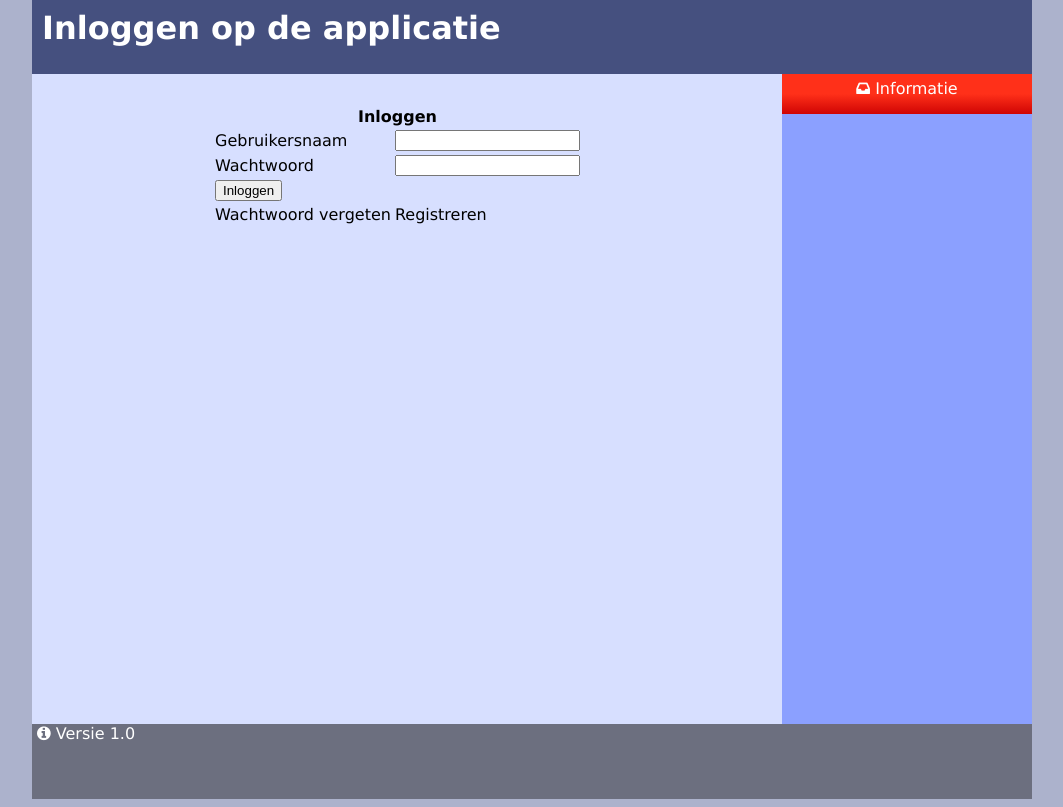
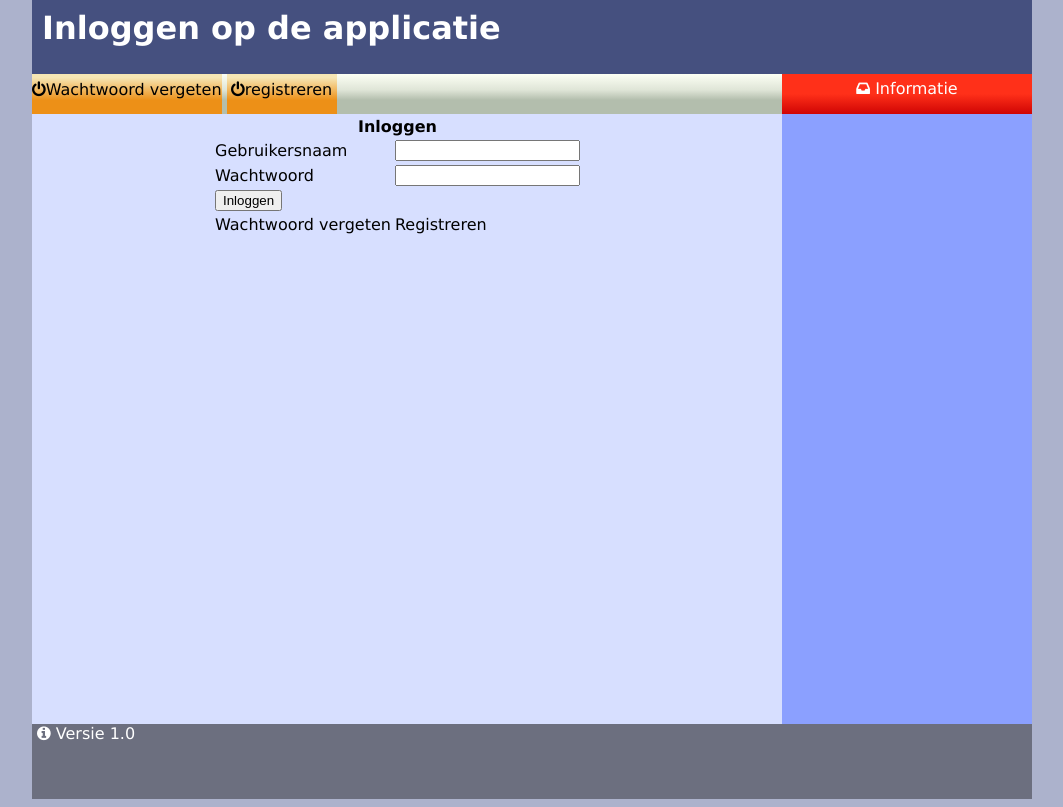
Before and after one commit to Lastje/PW7---ROCAVENTUSAO, a PHP site: template templates/inloggen.php in a window 1280 px wide. Shown: the part 22-829 px from the top of the page, without its empty margins (108-1171 px from the left). Run offline with PHP 8.4, Linux system fonts and the light colour scheme; the template is opened without the code that fills it, so the values that code supplies are empty; some libraries are stand-ins or nearby versions.

Commit message:
minor fix

```diff
--- a/templates/inloggen.php
+++ b/templates/inloggen.php
@@ -12,7 +12,11 @@
 	</div>
 
 	<div class="innerContent">
-		<form id="inlogForm" method="post" action="../../PW7/inloggen/" >
+	<div id="option_menu" >
+			<div class="option_item" style="width:initial;" ><a href="../../PW7/wachtwoordvergeten/"><i class="fa fa-power-off" ></i>Wachtwoord vergeten</a></div>
+			<div class="option_item"><a href="../../PW7/registreren/"><i class="fa fa-power-off"></i>registreren</a></div>
+	</div>
+		<form style="margin-top:40px;" id="inlogForm" method="post" action="../../PW7/inloggen/" >
 		<table>
 		<tr>
 			<th colspan="2">Inloggen</th>
@@ -30,8 +34,8 @@
 			<td colspan="2"><input type="submit" value="Inloggen" name="login"> <?php //echo $_SESSION['error']; ?></td>
 		</tr>
 		<tr>
-			<td><a href="../../PW7/wachtwoordvergeten/">Wachtwoord vergeten</a></td>
-			<td><a href="../../PW7/registreren/">Registreren</a></td>
+			<td><a href="">Wachtwoord vergeten</a></td>
+			<td><a href="">Registreren</a></td>
 		</tr>
 		</table>
 		</form>
```
